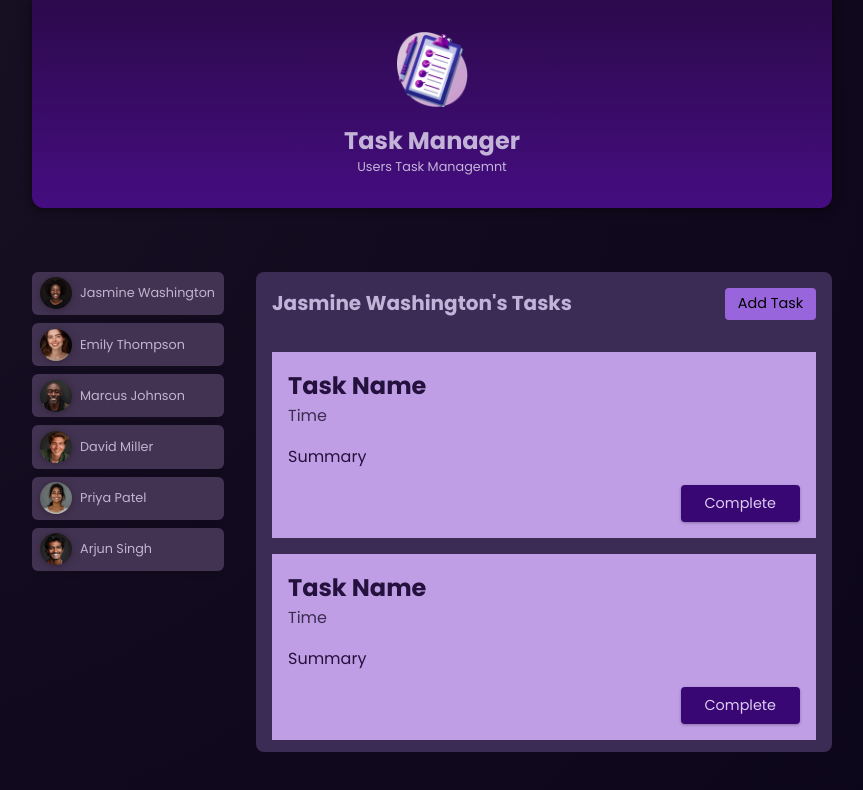
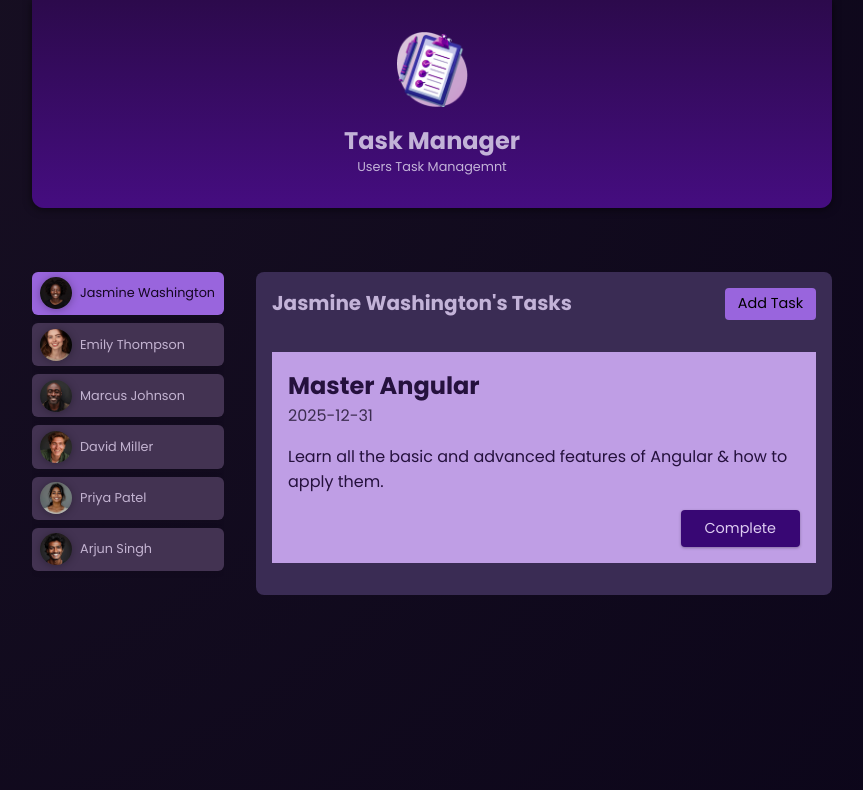
Before and after one commit to Zeyad-Diaa12/Angular-Task-Management, an Angular app: page / in a window 1280 px wide. Both pictures are taken after a click on the button "Jasmine Washington". Shown: the top 790 px of the page, without its empty margins (208-1071 px from the left). Built offline with nearby package versions, Linux system fonts and the light colour scheme.

Commit message:
task component logic for tasks

```diff
--- a/src/app/app.component.html
+++ b/src/app/app.component.html
@@ -3,13 +3,13 @@
   <ul id="users">
     @for(user of users; track user.id){
       <li>
-        <app-user [user]="user" (select)="onUserSelect($event)" />
+        <app-user [user]="user" [selected]="user.id === selectedUserId" (select)="onUserSelect($event)" />
       </li>
     }
   </ul>
 
   @if (selectedUser) {
-    <app-tasks [name]="selectedUser.name" />
+    <app-tasks [userId]="selectedUser.id" [name]="selectedUser.name" />
   }@else {
     <p id="fall-back">Select a user to view their tasks</p>
   }
--- /dev/null
+++ b/src/app/tasks/new-task/new-task.component.html
@@ -0,0 +1 @@
+<p>new-task works!</p>
--- a/src/app/tasks/task/task.component.html
+++ b/src/app/tasks/task/task.component.html
@@ -1,8 +1,8 @@
 <article>
-    <h2>Task Name</h2>
-    <time datetime="">Time</time>
-    <p>Summary</p>
+    <h2>{{task.title}}</h2>
+    <time datetime="">{{task.dueDate}}</time>
+    <p>{{task.summary}}</p>
     <p class="actions">
-        <button>Complete</button>
+        <button (click)="onCompleteTask()">Complete</button>
     </p>
 </article>
--- a/src/app/tasks/task/task.component.ts
+++ b/src/app/tasks/task/task.component.ts
@@ -1,4 +1,6 @@
-import { Component, Input } from '@angular/core';
+import { Component, EventEmitter, Input, Output } from '@angular/core';
+import { Task } from './task.model';
+
 
 @Component({
   selector: 'app-task',
@@ -8,5 +10,10 @@
 })
 
 export class TaskComponent {
-  @Input({required : true}) name!: string;
+  @Input({required : true}) task!: Task;
+  @Output() completeTask = new EventEmitter<string>();
+
+  onCompleteTask() {
+    this.completeTask.emit(this.task.id);
+  }
 }
--- /dev/null
+++ b/src/app/tasks/task/task.model.ts
@@ -0,0 +1,7 @@
+export interface Task  {
+  id: string;
+  userId : string;
+  title: string;
+  summary: string;
+  dueDate : string;
+};
--- a/src/app/tasks/tasks.component.html
+++ b/src/app/tasks/tasks.component.html
@@ -6,9 +6,9 @@
     </menu>
   </header>
   <ul>
-    @for (user of users; track user.id) {
+    @for (task of selectedUserTasks; track task.id) {
         <li>
-            <app-task [name]="user.name" />
+            <app-task [task]="task" (completeTask)="onCompleteTask($event)"/>
         </li>
     }
   </ul>
--- a/src/app/tasks/tasks.component.ts
+++ b/src/app/tasks/tasks.component.ts
@@ -9,10 +9,40 @@
   styleUrl: './tasks.component.css'
 })
 export class TasksComponent {
-  @Input() name?: string;
-  users = DUMMY_USERS;
+  @Input({required : true}) userId?: string;
+  @Input({ required : true}) name?: string;
 
-  onTaskSelect() {
-    console.log('User selected From task:', this.name);
+  tasks = [
+    {
+      id: 't1',
+      userId: 'u1',
+      title: 'Master Angular',
+      summary:
+        'Learn all the basic and advanced features of Angular & how to apply them.',
+      dueDate: '2025-12-31',
+    },
+    {
+      id: 't2',
+      userId: 'u3',
+      title: 'Build first prototype',
+      summary: 'Build a first prototype of the online shop website',
+      dueDate: '2024-05-31',
+    },
+    {
+      id: 't3',
+      userId: 'u3',
+      title: 'Prepare issue template',
+      summary:
+        'Prepare and describe an issue template which will help with project management',
+      dueDate: '2024-06-15',
+    },
+  ]
+
+  get selectedUserTasks(){
+    return this.tasks.filter((task) => task.userId === this.userId);
+  }
+
+  onCompleteTask(id: string) {
+    this.tasks = this.tasks.filter((task) => task.id !== id);
   }
 }
--- a/src/app/user/user.component.html
+++ b/src/app/user/user.component.html
@@ -1,5 +1,5 @@
 <div>
-    <button (click)="onUserClick()">
+    <button [class.active]="selected" (click)="onUserClick()">
         <img
             [src]="imagePath"
             [alt]="user.name"
--- /dev/null
+++ b/src/app/user/user.model.ts
@@ -0,0 +1,5 @@
+export interface User  {
+  id: string;
+  name: string;
+  avatar: string;
+};
```
Also changed, not shown: src/app/tasks/new-task/new-task.component.ts (added, +11 -0 lines), src/app/user/user.component.ts (+2 -7 lines), src/app/tasks/new-task/new-task.component.css (added).
